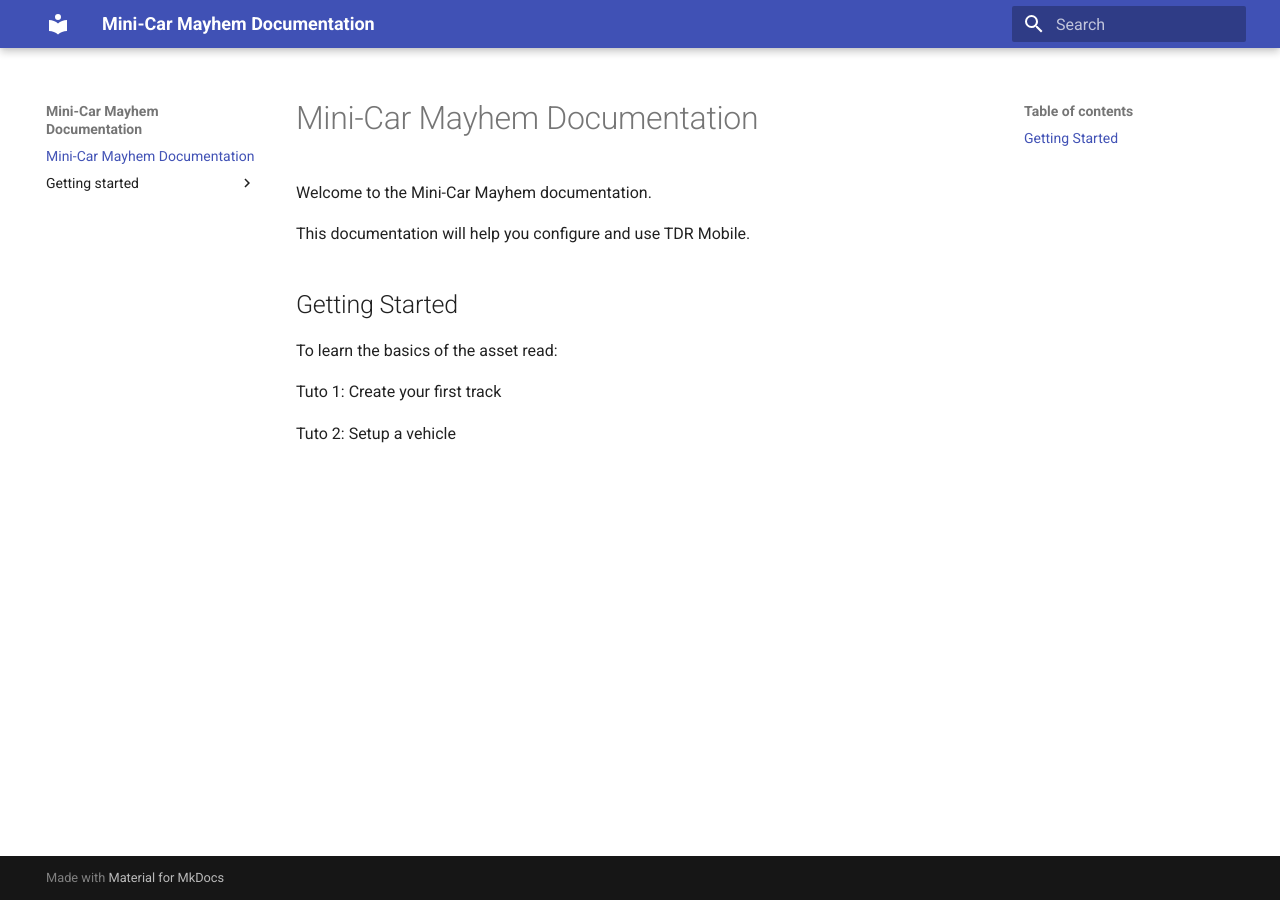
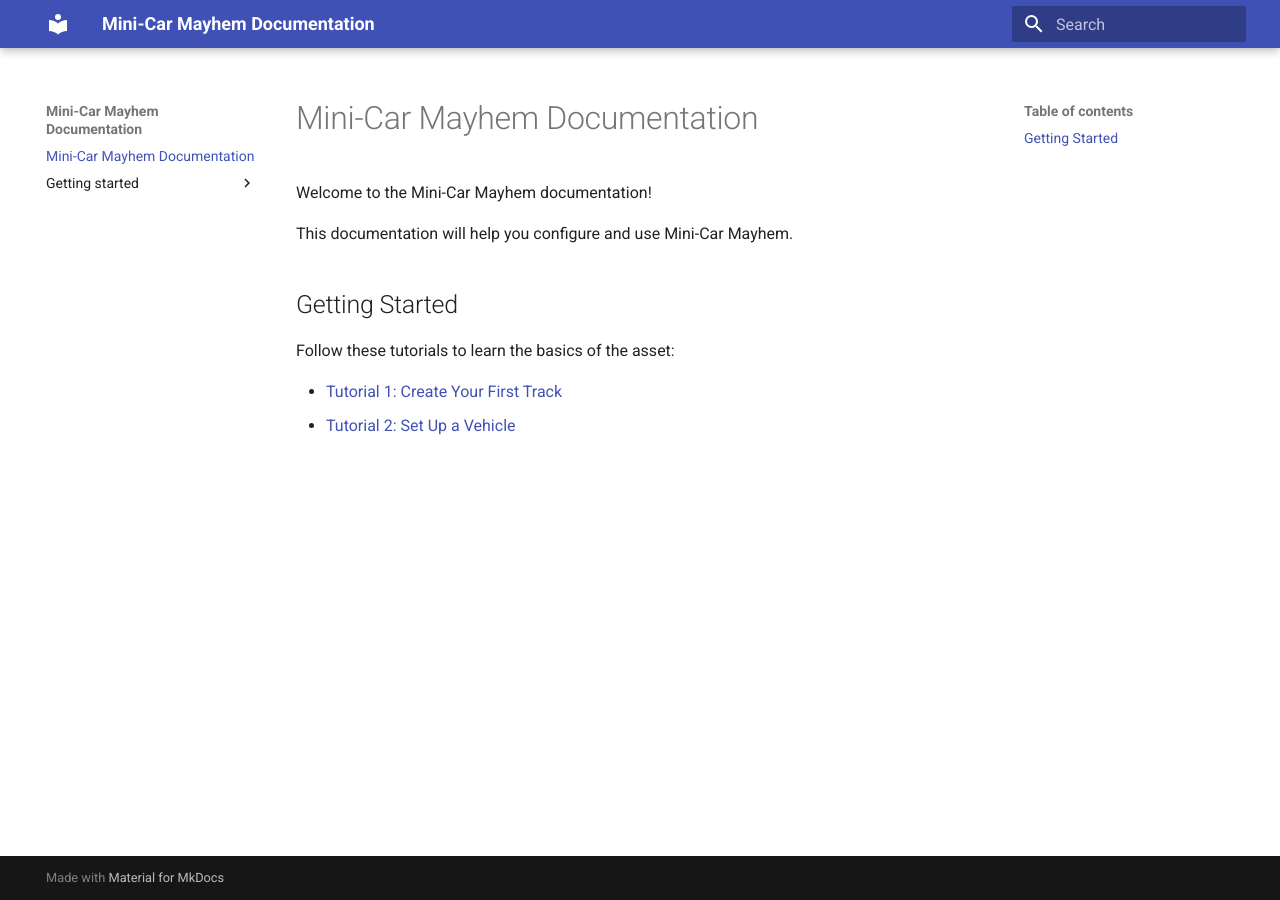
Before and after one commit to targetsoundfx/minicar-mayhem-documentation, an MkDocs documentation site: the page built from docs/index.md, in a window 1280 px wide. Built offline with MkDocs 1.6.1 and Material for MkDocs 9.7.7, drawn with Linux system fonts in a browser that asks for light colours.

Commit message:
Update documentation for Mini-Car Mayhem

```diff
--- a/docs/index.md
+++ b/docs/index.md
@@ -1,13 +1,12 @@
 # Mini-Car Mayhem Documentation
 
-Welcome to the Mini-Car Mayhem  documentation.
+Welcome to the Mini-Car Mayhem documentation!
 
-This documentation will help you configure and use TDR Mobile.
+This documentation will help you configure and use Mini-Car Mayhem.
 
 ## Getting Started
 
-To learn the basics of the asset read:
+Follow these tutorials to learn the basics of the asset:
 
-Tuto 1: Create your first track
-
-Tuto 2: Setup a vehicle
+- [Tutorial 1: Create Your First Track](getting-started/first-track-creation.md)
+- [Tutorial 2: Set Up a Vehicle](getting-started/setup-vehicle.md)
```
